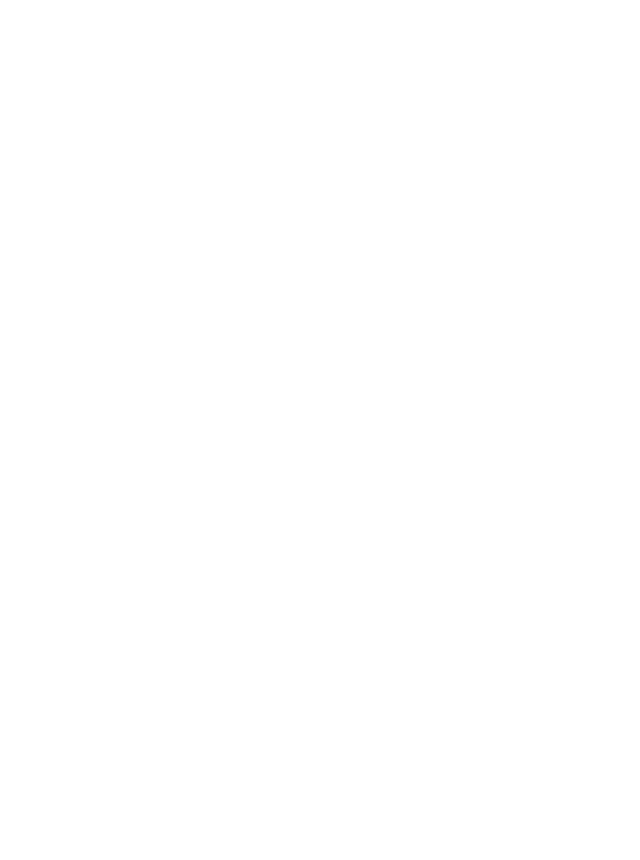
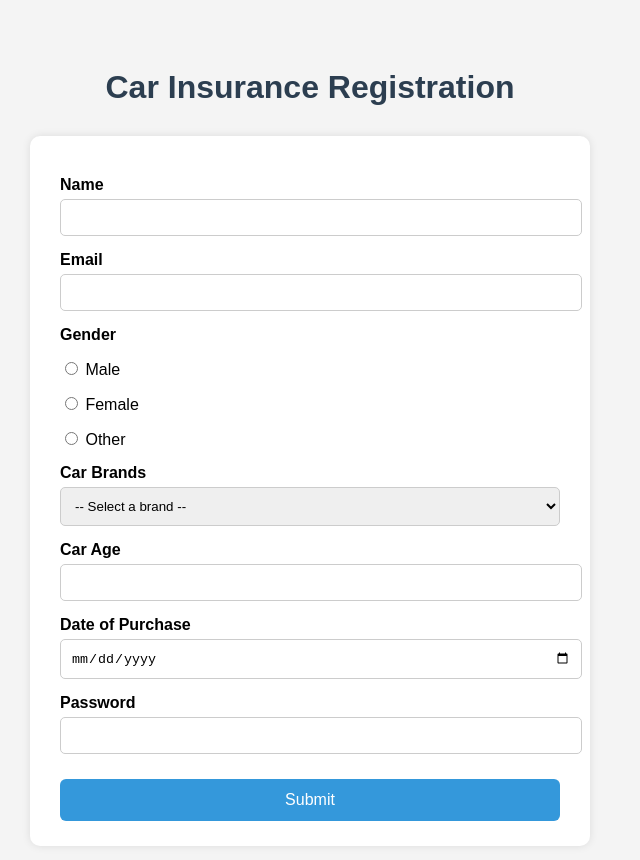
Before and after one commit to acciojob/car-insurance-form-Ashish01111, a website: page main.html in a window 1280 px wide. Shown: the whole page, without its empty margins (330-970 px from the left). Before the commit the page ends 800 px from the top, so only its background shows below. Drawn offline with Linux system fonts and the light colour scheme.

Commit message:
created a submission

```diff
--- a/main.html
+++ b/main.html
@@ -5,8 +5,51 @@
 <head>
 	<link rel="stylesheet" href="styles.css">
 </head>
+	 <title>Car Insurance Registration Form</title>
+  <style>
 
 <body>
+	  </style>
+</head>
+<body>
+
+  <h1>Car Insurance Registration</h1>
+
+  <form method="POST">
+    <label for="name">Name</label>
+    <input type="text" id="name" name="name" required>
+
+    <label for="email">Email</label>
+    <input type="email" id="email" name="email" required>
+
+    <label>Gender</label>
+    <div class="gender-group">
+      <label><input type="radio" name="gender" value="Male" required> Male</label>
+      <label><input type="radio" name="gender" value="Female" required> Female</label>
+      <label><input type="radio" name="gender" value="Other" required> Other</label>
+    </div>
+
+    <label for="cars">Car Brands</label>
+    <select id="cars" name="cars">
+      <option value="">-- Select a brand --</option>
+      <option value="BMW">BMW</option>
+      <option value="Audi">Audi</option>
+      <option value="Mercedez">Mercedez</option>
+    </select>
+
+    <label for="carage">Car Age</label>
+    <input type="number" id="carage" name="carage" required>
+
+    <label for="dop">Date of Purchase</label>
+    <input type="date" id="dop" name="dop" required>
+
+    <label for="password">Password</label>
+    <input type="password" id="password" name="password" required>
+
+    <button type="submit">Submit</button>
+  </form>
+
+
 	<!-- the entire body must be written by student -->
     <script type="text/javascript" src="./script.js">
 </script>
--- a/styles.css
+++ b/styles.css
@@ -1,2 +1,66 @@
 
 /* Your CSS Code here. */
+ body {
+      font-family: Arial, sans-serif;
+      padding: 40px;
+      background-color: #f4f4f4;
+    }
+
+    h1 {
+      text-align: center;
+      margin-bottom: 30px;
+      color: #2c3e50;
+    }
+
+    form {
+      max-width: 500px;
+      margin: 0 auto;
+      background: white;
+      padding: 25px 30px;
+      border-radius: 10px;
+      box-shadow: 0 0 8px rgba(0, 0, 0, 0.1);
+    }
+
+    label {
+      display: block;
+      margin-top: 15px;
+      font-weight: bold;
+    }
+
+    input[type="text"],
+    input[type="email"],
+    input[type="number"],
+    input[type="date"],
+    input[type="password"],
+    select {
+      width: 100%;
+      padding: 10px;
+      margin-top: 5px;
+      border: 1px solid #ccc;
+      border-radius: 5px;
+    }
+
+    .gender-group {
+      margin-top: 10px;
+    }
+
+    .gender-group label {
+      font-weight: normal;
+      margin-right: 20px;
+    }
+
+    button[type="submit"] {
+      margin-top: 25px;
+      width: 100%;
+      padding: 12px;
+      background-color: #3498db;
+      color: white;
+      border: none;
+      border-radius: 6px;
+      font-size: 16px;
+      cursor: pointer;
+    }
+
+    button[type="submit"]:hover {
+      background-color: #2980b9;
+    }
```
